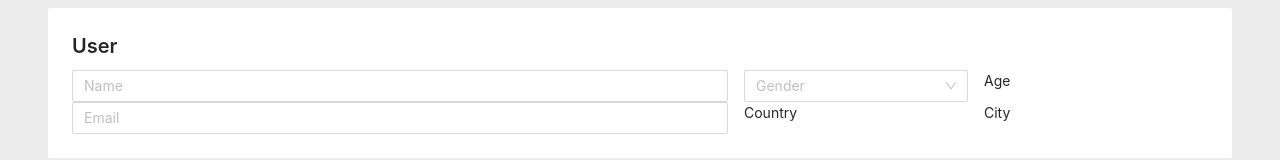
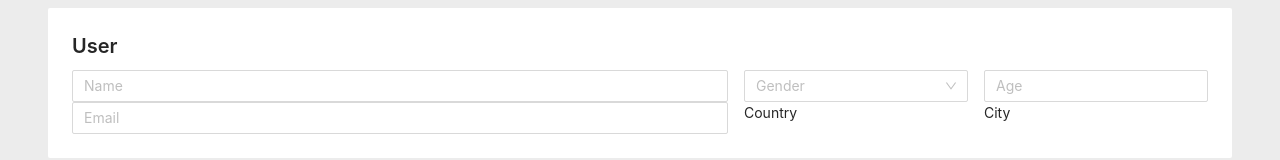
Before and after one commit to GBarkhatov/20-12-13-gbarkhatov-datameister, a React (Create React App) app: page / in a window 1280 px wide. Shown: the part 120-280 px from the top of the page. Built offline with nearby package versions, Linux system fonts and the light colour scheme.

Commit message:
add age gender

```diff
--- a/src/components/Input.js
+++ b/src/components/Input.js
@@ -16,18 +16,16 @@ const Input = () => {
           <Select style={{ width: '100%' }} placeholder='Gender'>
             <Select.Option value='male'>Male</Select.Option>
             <Select.Option value='female'>Female</Select.Option>
-            <Select.Option value='unspecified' disabled>
-              Unspecified
-            </Select.Option>
+            <Select.Option value='unspecified'>Unspecified</Select.Option>
           </Select>
         </Col>
         <Col xs={24} sm={5}>
-          Age
+          <AntInput placeholder='Age' />
         </Col>
       </Row>
       <Row gutter={[16, 16]}>
         <Col xs={24} sm={14}>
-          <AntInput placeholder='Email' />
+          <AntInput placeholder='Email' type='number' />
         </Col>
         <Col xs={24} sm={5}>
           Country
```
